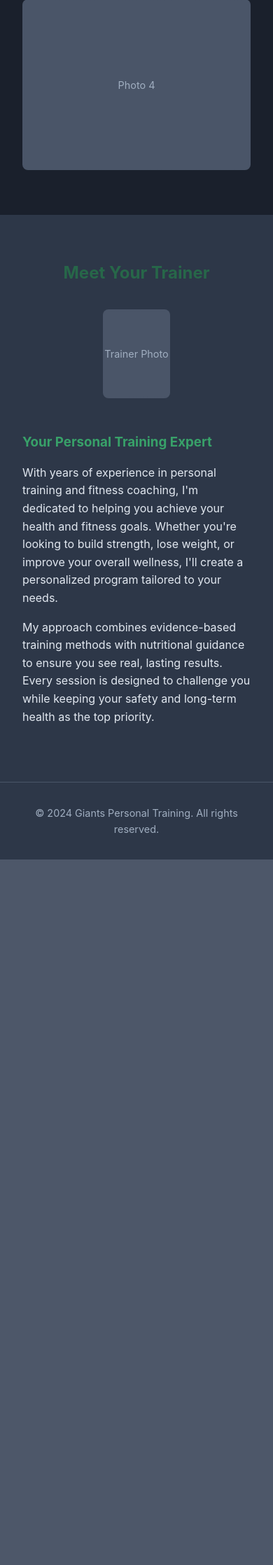
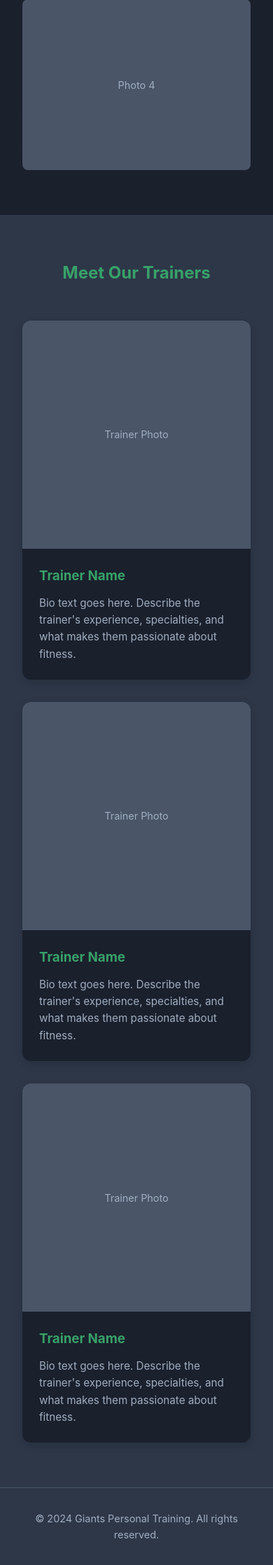
Before and after one commit to rossforsyth055-wq/Giants, a FastAPI app: page / in a window 390 px wide. Shown: the part 1437-3673 px from the top of the page at 70% size. Before the commit the page ends 2665 px from the top, so only its background shows below. Run offline with FastAPI, Linux system fonts and the light colour scheme.

Commit message:
Add trainer cards to home page
- 3 trainer cards with photo placeholders and bio sections
- Responsive grid layout

Co-Authored-By: Claude Opus 4.5 <noreply@anthropic.com>

```diff
--- a/src/giants/static/css/style.css
+++ b/src/giants/static/css/style.css
@@ -578,6 +578,65 @@ body {
     transform: scale(1.02);
 }
 
+/* Trainers Section */
+.trainers-section {
+    padding: 4rem 2rem;
+    background-color: var(--bg-light);
+}
+
+.trainers-section h2 {
+    text-align: center;
+    margin-bottom: 3rem;
+    color: var(--primary-color);
+}
+
+.trainers-grid {
+    display: grid;
+    grid-template-columns: repeat(3, 1fr);
+    gap: 2rem;
+    max-width: 1200px;
+    margin: 0 auto;
+}
+
+.trainer-card {
+    background: var(--bg-color);
+    border-radius: 12px;
+    overflow: hidden;
+    box-shadow: 0 4px 12px rgba(0, 0, 0, 0.15);
+    transition: transform 0.2s ease;
+}
+
+.trainer-card:hover {
+    transform: translateY(-4px);
+}
+
+.trainer-image {
+    aspect-ratio: 1;
+    width: 100%;
+}
+
+.trainer-bio {
+    padding: 1.5rem;
+}
+
+.trainer-bio h3 {
+    color: var(--primary-color);
+    margin-bottom: 0.75rem;
+}
+
+.trainer-bio p {
+    color: var(--text-light);
+    font-size: 0.95rem;
+    line-height: 1.6;
+}
+
+@media (max-width: 900px) {
+    .trainers-grid {
+        grid-template-columns: 1fr;
+        max-width: 400px;
+    }
+}
+
 /* Footer */
 .footer {
     background-color: var(--bg-light);
--- a/src/giants/templates/home.html
+++ b/src/giants/templates/home.html
@@ -26,16 +26,35 @@
     </div>
 </section>
 
-<section class="bio-section">
-    <h2>Meet Your Trainer</h2>
-    <div class="bio-content">
-        <div class="bio-image placeholder">
-            <span>Trainer Photo</span>
+<section class="trainers-section">
+    <h2>Meet Our Trainers</h2>
+    <div class="trainers-grid">
+        <div class="trainer-card">
+            <div class="trainer-image placeholder">
+                <span>Trainer Photo</span>
+            </div>
+            <div class="trainer-bio">
+                <h3>Trainer Name</h3>
+                <p>Bio text goes here. Describe the trainer's experience, specialties, and what makes them passionate about fitness.</p>
+            </div>
         </div>
-        <div class="bio-text">
-            <h3>Your Personal Training Expert</h3>
-            <p>With years of experience in personal training and fitness coaching, I'm dedicated to helping you achieve your health and fitness goals. Whether you're looking to build strength, lose weight, or improve your overall wellness, I'll create a personalized program tailored to your needs.</p>
-            <p>My approach combines evidence-based training methods with nutritional guidance to ensure you see real, lasting results. Every session is designed to challenge you while keeping your safety and long-term health as the top priority.</p>
+        <div class="trainer-card">
+            <div class="trainer-image placeholder">
+                <span>Trainer Photo</span>
+            </div>
+            <div class="trainer-bio">
+                <h3>Trainer Name</h3>
+                <p>Bio text goes here. Describe the trainer's experience, specialties, and what makes them passionate about fitness.</p>
+            </div>
+        </div>
+        <div class="trainer-card">
+            <div class="trainer-image placeholder">
+                <span>Trainer Photo</span>
+            </div>
+            <div class="trainer-bio">
+                <h3>Trainer Name</h3>
+                <p>Bio text goes here. Describe the trainer's experience, specialties, and what makes them passionate about fitness.</p>
+            </div>
         </div>
     </div>
 </section>
```
